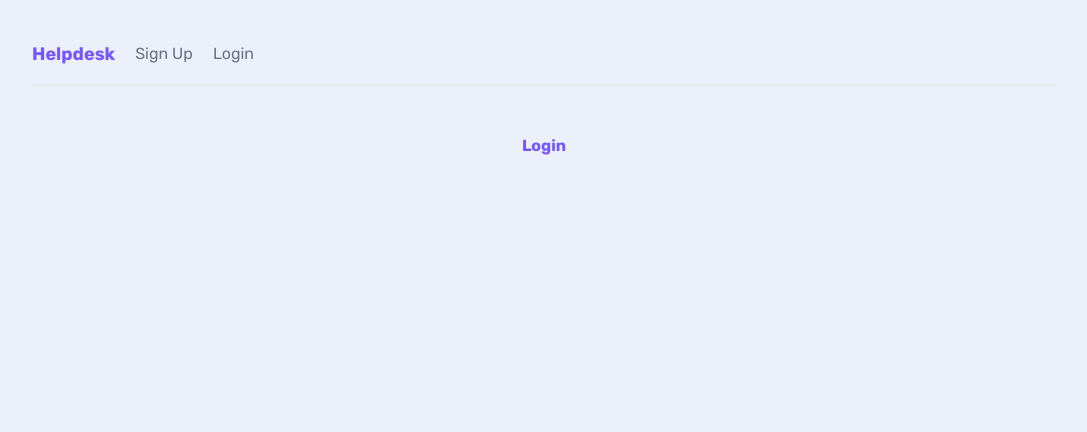
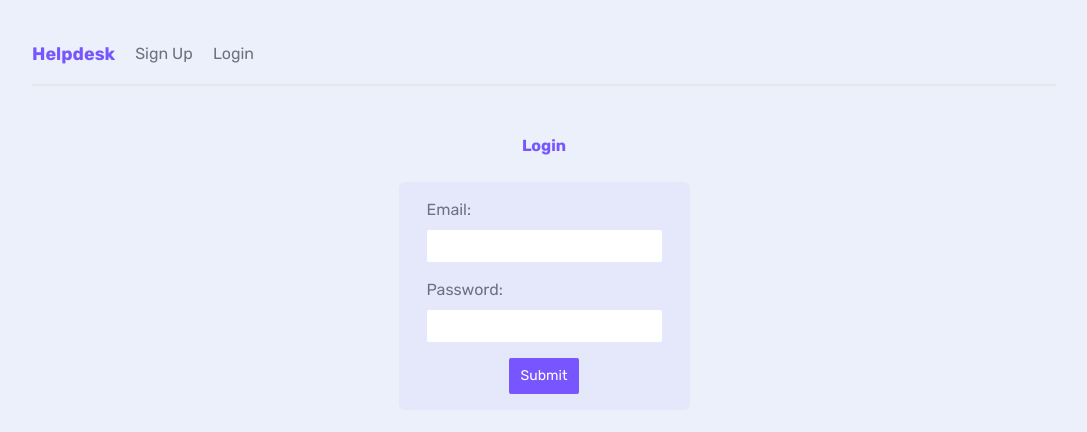
Before and after one commit to sulthanqintara/nextjs-13, a Next.js app: page /login in a window 1280 px wide. Shown: the top 432 px of the page, without its empty margins (96-1183 px from the left). Built offline with nearby package versions, Linux system fonts and the light colour scheme.

Commit message:
add auth form

```diff
--- /dev/null
+++ b/app/(auth)/AuthForm.jsx
@@ -0,0 +1,26 @@
+"use client";
+
+import React, { useState } from "react";
+
+export default function AuthForm({ handleSubmit }) {
+  const [email, setEmail] = useState("");
+  const [password, setPassword] = useState("");
+  return (
+    <form onSubmit={(e) => handleSubmit(e, email, password)}>
+      <label>
+        <span>Email:</span>
+        <input type="email" onChange={(e) => setEmail(e.target.value)} value={email} required />
+      </label>
+      <label>
+        <span>Password:</span>
+        <input
+          type="password"
+          onChange={(e) => setPassword(e.target.value)}
+          value={password}
+          required
+        />
+      </label>
+      <button className="btn-primary">Submit</button>
+    </form>
+  );
+}
--- a/app/(auth)/login/page.jsx
+++ b/app/(auth)/login/page.jsx
@@ -1,9 +1,18 @@
+"use client";
+
 import React from "react";
+import AuthForm from "../AuthForm";
 
 export default function Login() {
+  const handleSubmit = async (e, email, password) => {
+    e.preventDefault();
+    console.log("user login", email, password);
+  };
+
   return (
     <main>
       <h2 className="text-center">Login</h2>
+      <AuthForm handleSubmit={handleSubmit} />
     </main>
   );
 }
--- a/app/(auth)/signup/page.jsx
+++ b/app/(auth)/signup/page.jsx
@@ -1,9 +1,17 @@
+"use client"
+
+import AuthForm from "../AuthForm";
+
 export default function Signup() {
+  const handleSubmit = async (e, email, password) => {
+    e.preventDefault();
+    console.log("user signup", email, password);
+  };
+
   return (
     <main>
-      <h2 className="text-center">
-        Sign Up
-      </h2>
+      <h2 className="text-center">Sign Up</h2>
+      <AuthForm handleSubmit={handleSubmit} />
     </main>
   );
 }
```
